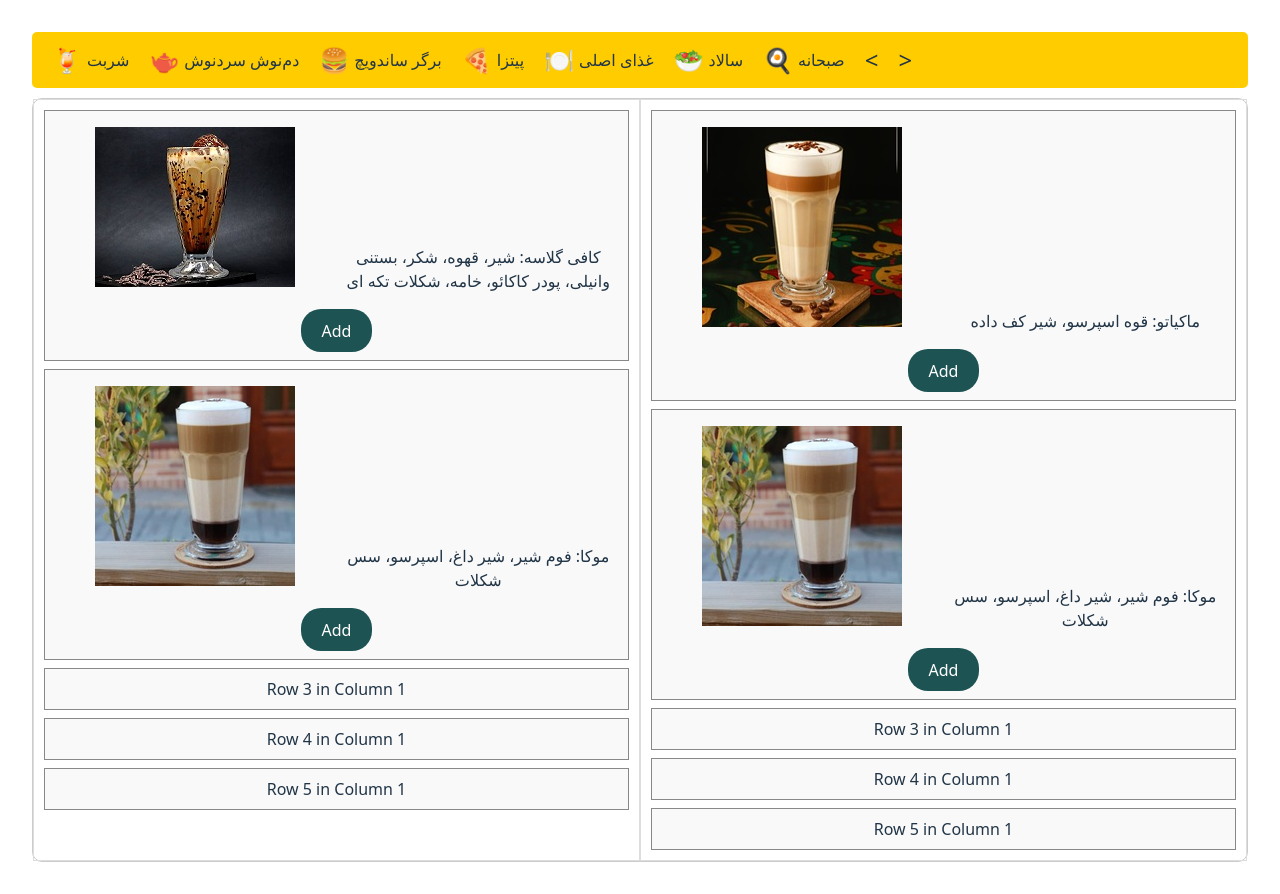
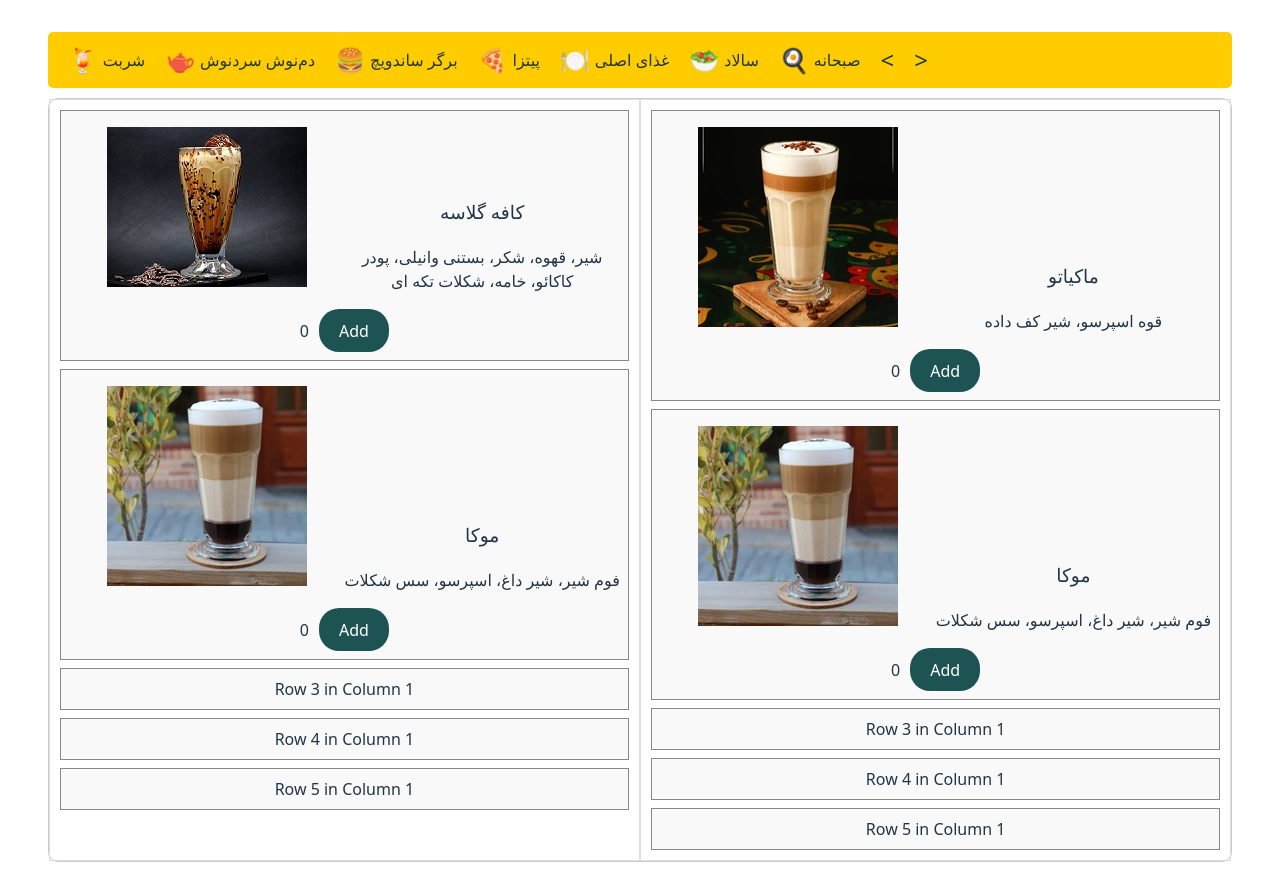
Before and after one commit to AminSBU/cafe_menu, a React (Vite) app in the folder cafe_menu_app/: page / in a window 1280 px wide. Built offline with nearby package versions, Linux system fonts and the light colour scheme.

Commit message:
use h3 to titr

```diff
--- a/cafe_menu_app/src/menu.css
+++ b/cafe_menu_app/src/menu.css
@@ -80,6 +80,7 @@ img {
   border-radius: 20px;
   background-color: rgb(30, 83, 83);
   color: white;
+  margin-left: 10px;
 }
 
 @media (max-width: 768px) {
--- a/cafe_menu_app/src/menu.jsx
+++ b/cafe_menu_app/src/menu.jsx
@@ -1,3 +1,4 @@
+import React, { useState } from 'react';
 import './menu.css'
 
 const Menu = () => {
@@ -10,6 +11,17 @@ const Menu = () => {
         { icon: '🥗', label: 'سالاد' },
         { icon: '🍳', label: 'صبحانه' },
     ];
+
+    // Object to keep count per item identified by keys
+    const [counts, setCounts] = useState({});
+
+    // Increment function for a given key
+    const incrementCount = (key) => {
+        setCounts(prev => ({
+            ...prev,
+            [key]: (prev[key] || 0) + 1
+        }));
+    };
 
     return (
         <>
@@ -26,64 +38,68 @@ const Menu = () => {
 
             <div className='menu-list'>
                 <div className='column'>
-                    <div class="row">
+                    <div className="row">
                         <div className="row no-border">
-                            <div className="inner-column"><img src='./src/img/glass-cafe.jpg'></img></div>
-                            <div className="inner-column">کافی گلاسه: شیر، قهوه، شکر، بستنی وانیلی، پودر کاکائو، خامه، شکلات تکه ای</div>
+                            <div className="inner-column"><img src='./src/img/glass-cafe.jpg' alt="کافی گلاسه" /></div>
+                            <div className="inner-column"><h3>کافه گلاسه</h3>شیر، قهوه، شکر، بستنی وانیلی، پودر کاکائو، خامه، شکلات تکه ای</div>
                         </div>
 
                         <div className='addToCardButton'>
-                            <button className='addCardButton'>Add</button>
+                            {counts['glass-cafe'] || 0}
+                            <button className='addCardButton' onClick={() => incrementCount('glass-cafe')} >Add</button>
                         </div>
                     </div>
-                    <div class="row">
+                    <div className="row">
                         <div className="row no-border">
-                            <div className="inner-column"><img src='./src/img/Mooka-cafe.jpeg'></img></div>
-                            <div className="inner-column">موکا: فوم شیر، شیر داغ، اسپرسو، سس شکلات</div>
+                            <div className="inner-column"><img src='./src/img/Mooka-cafe.jpeg' alt="موکا" /></div>
+                            <div className="inner-column"><h3>موکا</h3>فوم شیر، شیر داغ، اسپرسو، سس شکلات</div>
                         </div>
 
                         <div className='addToCardButton'>
-                            <button className='addCardButton'>Add</button>
+                            {counts['mooka-cafe'] || 0}
+                            <button className='addCardButton' onClick={() => incrementCount('mooka-cafe')} >Add</button>
                         </div>
                     </div>
-                    <div class="row">
+                    <div className="row">
                         Row 3 in Column 1
                     </div>
-                    <div class="row">
+                    <div className="row">
                         Row 4 in Column 1
                     </div>
-                    <div class="row">
+                    <div className="row">
                         Row 5 in Column 1
                     </div>
                 </div>
                 <div className='column'>
-                <div class="row">
+                <div className="row">
                         <div className="row no-border">
-                            <div className="inner-column"><img src='./src/img/makiato-cafe.jpeg'></img></div>
-                            <div className="inner-column">ماکیاتو: قوه اسپرسو، شیر کف داده</div>
+                            <div className="inner-column"><img src='./src/img/makiato-cafe.jpeg' alt="ماکیاتو" /></div>
+                            <div className="inner-column"><h3>ماکیاتو</h3>قوه اسپرسو، شیر کف داده</div>
                         </div>
 
                         <div className='addToCardButton'>
-                            <button className='addCardButton'>Add</button>
+                            {counts['makiato-cafe'] || 0}
+                            <button className='addCardButton' onClick={() => incrementCount('makiato-cafe')} >Add</button>
                         </div>
                     </div>
-                    <div class="row">
+                    <div className="row">
                         <div className="row no-border">
-                            <div className="inner-column"><img src='./src/img/Mooka-cafe.jpeg'></img></div>
-                            <div className="inner-column">موکا: فوم شیر، شیر داغ، اسپرسو، سس شکلات</div>
+                            <div className="inner-column"><img src='./src/img/Mooka-cafe.jpeg' alt="موکا" /></div>
+                            <div className="inner-column"><h3>موکا</h3>فوم شیر، شیر داغ، اسپرسو، سس شکلات</div>
                         </div>
 
                         <div className='addToCardButton'>
-                            <button className='addCardButton'>Add</button>
+                            {counts['mooka-cafe-2'] || 0}
+                            <button className='addCardButton' onClick={() => incrementCount('mooka-cafe-2')} >Add</button>
                         </div>
                     </div>
-                    <div class="row">
+                    <div className="row">
                         Row 3 in Column 1
                     </div>
-                    <div class="row">
+                    <div className="row">
                         Row 4 in Column 1
                     </div>
-                    <div class="row">
+                    <div className="row">
                         Row 5 in Column 1
                     </div>
                 </div>
```
